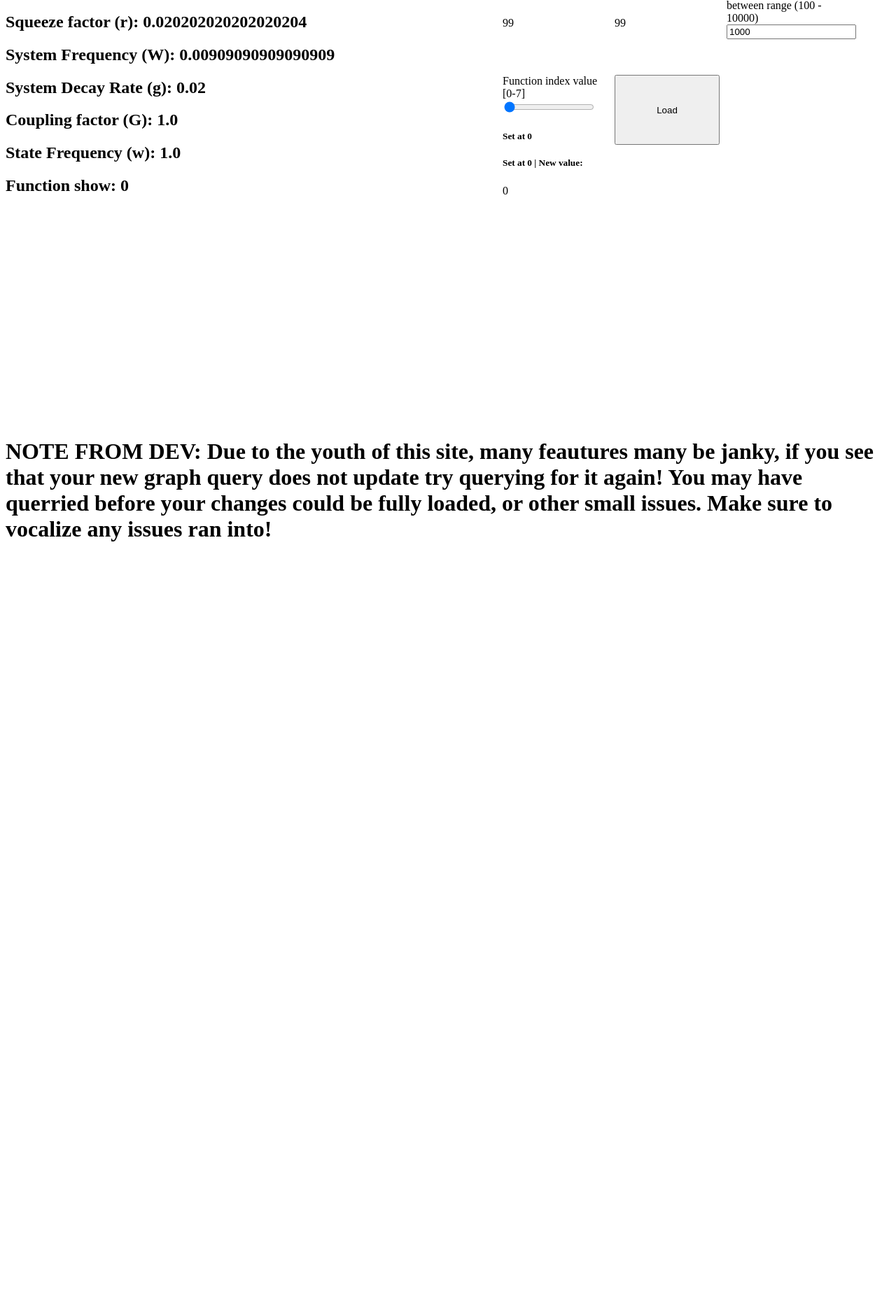
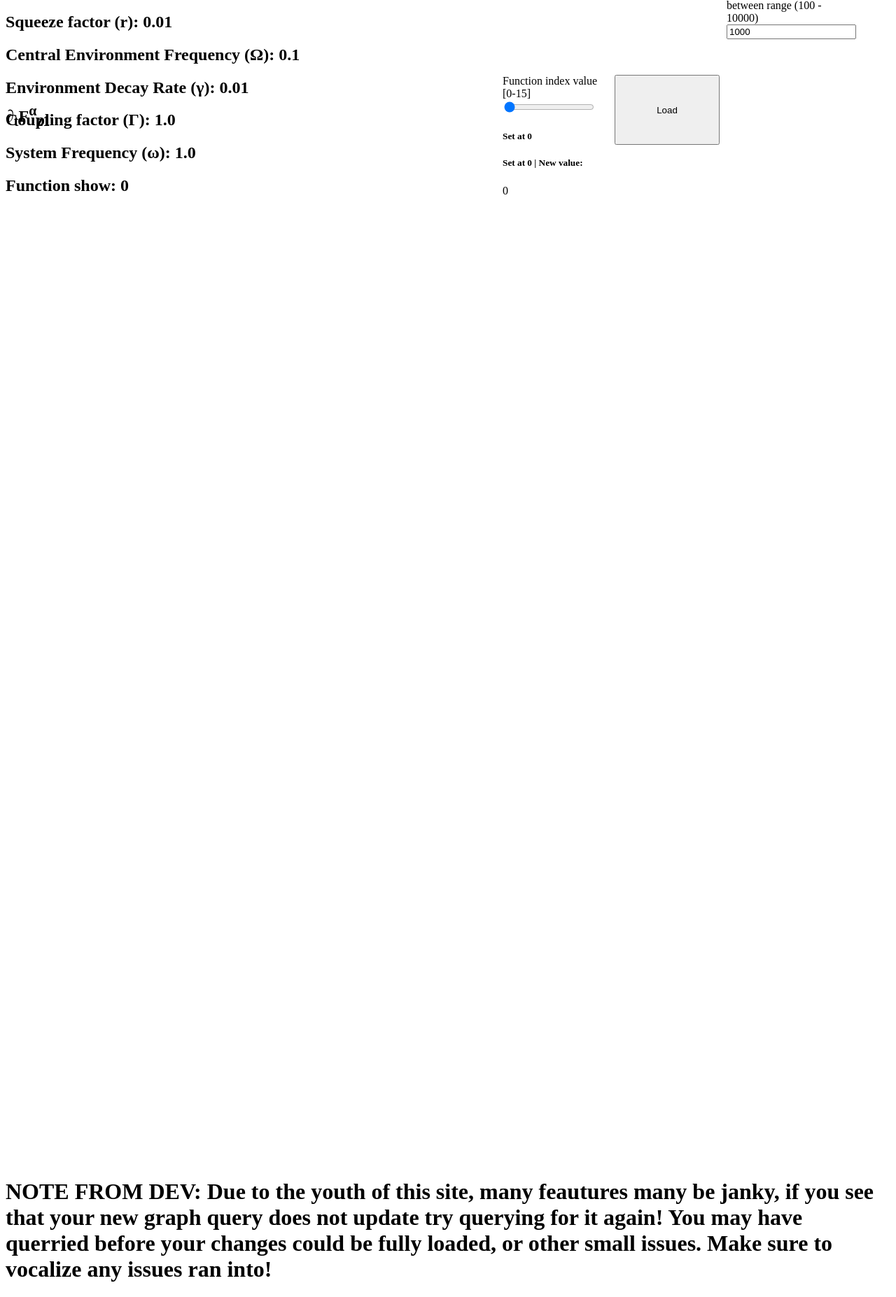
Before and after one commit to bryang229/DE-Visualization, a Flask app: page / in a window 1280 px wide. Shown: the part 381-2235 px from the top of the page at 70% size. Before the commit the page ends 1155 px from the top, so only its background shows below. Run offline with Flask 3, Linux system fonts and the light colour scheme.

Commit message:
Added current updates

```diff
--- a/DE-Visualization/app.py
+++ b/DE-Visualization/app.py
@@ -1,8 +1,9 @@
 from flask import render_template, Flask, request, url_for, redirect, Response, flash
 
+from http import cookies as Cookie
 import pandas as pd
 import numpy as np
-from odepy import genDiff, get_val
+from odepy import genDiff, get_val, genSessionId, CoefHolder
 import matplotlib.pyplot as plt
 import matplotlib
 from matplotlib.backends.backend_agg import FigureCanvasAgg as FigureCanvas
@@ -11,18 +12,42 @@
 
 import io
 
+app = Flask(__name__, static_folder = "/Users/bryang229/Desktop/DE-Visualization/DE-Visualization/Static")
+userCookie = Cookie.SimpleCookie()
+sessionId = genSessionId()
 
-app = Flask(__name__, static_folder = "/Users/bryang229/Desktop/DE-Visualization/DE-Visualization/Static")
+zHolder = CoefHolder()
+
+userCookie['session'] = sessionId
+# W = .1
+# g = 1.0
+# r = .01
+# w = 1
+# G = .1
+# func_i = 0
+# tspan = [0, 100]
+# steps = 1000
 
 
-W = 1
-g = 1
-r = 1
-w = 99
-G = 99
-func_i = 0
-tspan = [0, 100]
-steps = 1000
+userCookie['W'] = .1
+userCookie['g'] = .01
+userCookie['r'] = .01
+userCookie['w'] = 1
+userCookie['G'] = 1
+userCookie['func_i'] = 0
+userCookie['tmin'] = 0
+userCookie['tmax'] = 100
+userCookie['steps'] = 1000
+
+def loadCookies():
+    global userCookie
+    temp = [float(userCookie['g'].value), float(userCookie['W'].value),
+            float(userCookie['r'].value), float(userCookie['w'].value),
+            float(userCookie['G'].value), int(userCookie['func_i'].value),
+            int(userCookie['tmin'].value), int(userCookie['tmax'].value),
+            int(userCookie['steps'].value)]
+    return temp
+
 
 
 @app.route('/update', methods = ['POST'])
@@ -58,18 +83,20 @@
     elif float(tmax_) < float(tmin_):
         flash('Make sure the max is greater than the min')
     else:
-        global g, W, r, w, G, func_i, tspan, steps
-        g = int(g_)
-        W = int(W_)
-        r = int(r_)
-        w = int(w_)
-        G = int(G_)
-        func_i = int(func_i_)
+
+        global userCookie
+        userCookie['g'] = float(g_)
+        userCookie['W'] = float(W_)
+        userCookie['r'] = float(r_)
+        userCookie['w'] = float(w_)
+        userCookie['G'] = float(G_)
+        userCookie['func_i'] = int(func_i_)
         steps_ = int(steps_)
         steps_ = 100 if steps_ < 100 else steps_
         steps_ = 10000 if steps_ > 10000 else steps_
-        steps = steps_
-        tspan = [float(tmin_), float(tmax_)]
+        userCookie['steps'] = steps_
+        userCookie['tmin'] = int(tmin_)
+        userCookie['tmax'] = int(tmax_)
 
 
     return redirect('/')
@@ -77,15 +104,9 @@
 @app.route('/')
 @app.route('/matplot', methods = ['GET', "POST"])
 def mpl():
-    global g, W, r, w, G, func_i, tspan, steps
+    g, W, r, w, G, func_i, tmin, tmax, steps = loadCookies()
 
-    r_ = get_val(r, 0, 2, 100)
-    g_ = get_val(g, .01, 1, 100)
-    W_ = get_val(W, 0, .9, 100)
-    w_ = get_val(w, 0, 1, 100)
-    G_ = get_val(G, 0, 1,100)
-
-    return render_template('index.html', PageTitle = "Matplotlib",gv = g_, Wv = W_, rv = r_, wv = w_, Gv=G_ , G=G, w=w,g=g,W=W,r=r, func_i=func_i, tmin=tspan[0], tmax=tspan[1], steps = steps)
+    return render_template('index.html', PageTitle = "Matplotlib", G=G, w=w,g=g,W=W,r=r, func_i=func_i, tmin=tmin, tmax=tmax, steps = steps)
 
 @app.route('/plot.png')
 def plot_png():
@@ -94,23 +115,35 @@
     FigureCanvas(fig).print_png(output)
     return Response(output.getvalue(), mimetype='image/png')
 
+@app.route('/plot_rt.png')
+def plot_png_rt():
+    fig = create_figure_rt()
+    output = io.BytesIO()
+    FigureCanvas(fig).print_png(output)
+    return Response(output.getvalue(), mimetype='image/png')
+
+@app.route('/plot_it.png')
+def plot_png_it():
+    fig = create_figure_it()
+    output = io.BytesIO()
+    FigureCanvas(fig).print_png(output)
+    return Response(output.getvalue(), mimetype='image/png')
+
 def create_figure():
-    global r, g, W, w, G, func_i, tspan, steps
+    g, W, r, w, G, func_i, tmin, tmax, steps = loadCookies()
 
-    r_ = get_val(r, 0, 2, 100)
-    g_ = get_val(g, .01, 1, 100)
-    W_ = get_val(W, 0, .9, 100)
-    w_ = get_val(w, 0, 1, 100)
-    G_ = get_val(G, 0, 1,100)
-
-    fig, ax = plt.subplots(figsize=(6,4))
+    fig, ax = plt.subplots(nrows = 3, figsize=(6,6))
     fig.patch.set_facecolor('#E8E5DA')
 
-    z = genDiff(np.array([0+0j] * 8), np.linspace(tspan[0],tspan[1],steps), [w_, W_, g_, G_, r_])
+    z = genDiff(np.array([0+0j] * 16), np.linspace(tmin,tmax,steps), [w, W, g, G, r])
 
-    ax.scatter(z[:,func_i].real, z[:,func_i].imag, c= np.linspace(.1,1,len(z[:,func_i].real)))
-    plt.title("Plot of the first function of the first set of equations")
-
+    ax[0].scatter(z[:,func_i].real, z[:,func_i].imag, c= np.linspace(.1,1,len(z[:,func_i].real)))
+    ax[0].set_title("Complex plane")
+    ax[1].plot(np.linspace(tmin, tmax, steps), z[:,func_i].real)
+    ax[1].set_title("Real vs time")
+    ax[2].plot(np.linspace(tmin, tmax, steps), z[:,func_i].imag)
+    ax[2].set_title("Imaginary vs time")
+    fig.tight_layout(pad = 2.0)
     return fig
 
 
--- a/DE-Visualization/templates/index.html
+++ b/DE-Visualization/templates/index.html
@@ -24,7 +24,7 @@
         }
 
         #note{
-            margin-top: 500px;
+            margin-top: 1500px;
         }
     </style>
 </head>
@@ -38,12 +38,15 @@
             <h2> The main thing !</h2>
 
             <img src="/plot.png">
+            <!-- <img src="/plot_rt.png">
+            <img src="/plot_it.png"> -->
 
-            <h2>Squeeze factor (r): {{rv}}</h2>
-            <h2>System Frequency (W): {{Wv}}</h2>
-            <h2>System Decay Rate (g): {{gv}}</h2>
-            <h2>Coupling factor (G): {{Gv}}</h2>
-            <h2>State Frequency (w): {{wv}}</h2>
+
+            <h2>Squeeze factor (r): {{r}}</h2>
+            <h2>Central Environment Frequency (&Omega;): {{W}}</h2>
+            <h2>Environment Decay Rate (&gamma;): {{g}}</h2>
+            <h2>Coupling factor (&Gamma;): {{G}}</h2>
+            <h2>System Frequency (&omega;): {{w}}</h2>
             <h2>Function show: {{func_i}}</h2>
         </div>
 
@@ -51,60 +54,37 @@
         <div class="content">
             <form method="post" action="{{url_for('update')}}">
                 <div>
-                    <label for="g"> Small gamma value (g) [0-99]</label>
-                    <input type="range" min="0" max="99" value={{g}} name="g" id="g"></input>
-                    <h5>Set at {{g}} | New value: </h5>
-                    <p id='gnew'>{{g}}</p>
-                    <br>
-                </div>
-
-                <div>
-                    <label for="W">Small omega value (w) [0-99]</label>
-                    <input type="range" min="0" max="99" value={{W}} name="W" id="W"></input>
-                    <h5>Set at {{W}} | New value: </h5>
-                    <p>{{W}}</p>
-                    <br>
-                </div>
-
-
-                <div>
-                    <label for="r">r value [0-99] </label>
-                    <input type="range" min="0" max="99" value={{r}} name="r" id="r"></input>
-                    <h5>Set at {{r}}</h5>
-                    <h5>Set at {{r}} | New value: </h5>
-                    <p id="rnew">{{r}}</p>
-                    <br>
-                </div>
-
-                <div>
-                    <label for="G">Big gamma value (G) [0-99] </label>
-                    <input type="range" min="0" max="99" value={{G}} name="G" id="G"></input>
-                    <h5>Set at {{G}}</h5>
-                    <h5>Set at {{G}} | New value: </h5>
-                    <p id="Gnew">{{G}}</p>
-                    <br>
-                </div>
-
-                <div>
-                    <label for="w">Small omega value (w) [0-99] </label>
-                    <input type="range" min="0" max="99" value={{w}} name="w" id="w"></input>
-                    <h5>Set at {{w}}</h5>
-                    <h5>Set at {{w}} | New value: </h5>
-                    <p id="wnew">{{w}}</p>
-                    <br>
+                    <label for="g">Environment Decay rate (&gamma;)</label>
+                    <input type="text" id="g" name ="g" value={{g}}>
                 </div>
                 <div>
-                    <label for="'tmin">Min time value (must be less than max)</label>
+                    <label for="W">Central Environment Frequency (&Omega;)</label>
+                    <input type="text" id="W" name ="W" value={{W}}>
+                </div>
+                <div>
+                    <label for="r">Squeeze factor (r)</label>
+                    <input type="text" id="r" name ="r" value={{r}}>
+                </div>
+                <div>
+                    <label for="G">Coupling factor (&Gamma;)</label>
+                    <input type="text" id="G" name ="G" value={{G}}>
+                </div>
+                <div>
+                    <label for="w">System Frequency (&omega;)</label>
+                    <input type="text" id="w" name ="w" value={{w}}>
+                </div>
+                <div>
+                    <label for="tmin">Min time value (must be less than max)</label>
                     <input type="text" name="tmin" id="tmin" value = {{tmin}}>
-                    <label for="'tmin">Max time value (must be greater than min)</label>
+                    <label for="tmin">Max time value (must be greater than min)</label>
                     <input type="text" name="tmax" id="tmax" value = {{tmax}} >
                     <label for="steps">Number of steps between range (100 - 10000)</label>
                     <input type="text" name="trang" id="trang" value={{steps}} >
                     <br>
                 </div>
                 <div>
-                    <label for="func_i">Function index value [0-7] </label>
-                    <input type="range" min="0" max="7" value={{func_i}} name="func_i" id="func_i"></input>
+                    <label for="func_i">Function index value [0-15] </label>
+                    <input type="range" min="0" max="15" value={{func_i}} name="func_i" id="func_i"></input>
                     <h5>Set at {{func_i}}</h5>
                     <h5>Set at {{func_i}} | New value: </h5>
                     <p id="func_inew">{{func_i}}</p>
@@ -117,12 +97,15 @@
             </form>
         </div>
     </div>
+
+
+
+    <h2>&part;<sub>t</sub>F<sup>&alpha;</sup><sub>z1</sub></h2>
     <h1 id='note'>NOTE FROM DEV: Due to the youth of this site, many feautures many be janky, if you see that your new graph query does not update try querying for it again! You may have querried before your changes could be fully loaded, or other small issues. Make sure to vocalize any issues ran into!</h1>
     <script type="text/javascript">
         let inputs = document.querySelectorAll('input')
 
         const update_val = (id) => {
-            console.log(id)
             let rangeObj = document.getElementById(id);
             let val = parseInt(rangeObj.value);
             let ref = document.getElementById(id + "new");
@@ -131,30 +114,30 @@
 
 
 
-        document.getElementById('g').oninput = (e) => {
-            e.preventDefault();
-            update_val('g');
-        }
-        document.getElementById('w').oninput = (e) => {
-            e.preventDefault();
-            update_val('w');
-        }
-        document.getElementById('r').oninput = (e) => {
-            e.preventDefault();
-            update_val('r');
-        }
+        // document.getElementById('g').oninput = (e) => {
+        //     e.preventDefault();
+        //     update_val('g');
+        // }
+        // document.getElementById('w').oninput = (e) => {
+        //     e.preventDefault();
+        //     update_val('w');
+        // }
+        // document.getElementById('r').oninput = (e) => {
+        //     e.preventDefault();
+        //     update_val('r');
+        // }
         document.getElementById('func_i').oninput = (e) => {
             e.preventDefault();
             update_val('func_i');
         }
-        document.getElementById('W').oninput = (e) => {
-            e.preventDefault();
-            update_val('W');
-        }
-        document.getElementById('G').oninput = (e) => {
-            e.preventDefault();
-            update_val('G');
-        }
+        // document.getElementById('W').oninput = (e) => {
+        //     e.preventDefault();
+        //     update_val('W');
+        // }
+        // document.getElementById('G').oninput = (e) => {
+        //     e.preventDefault();
+        //     update_val('G');
+        // }
 
 
 
```
Also changed, not shown: DE-Visualization/odepy.py (+36 -6 lines).
